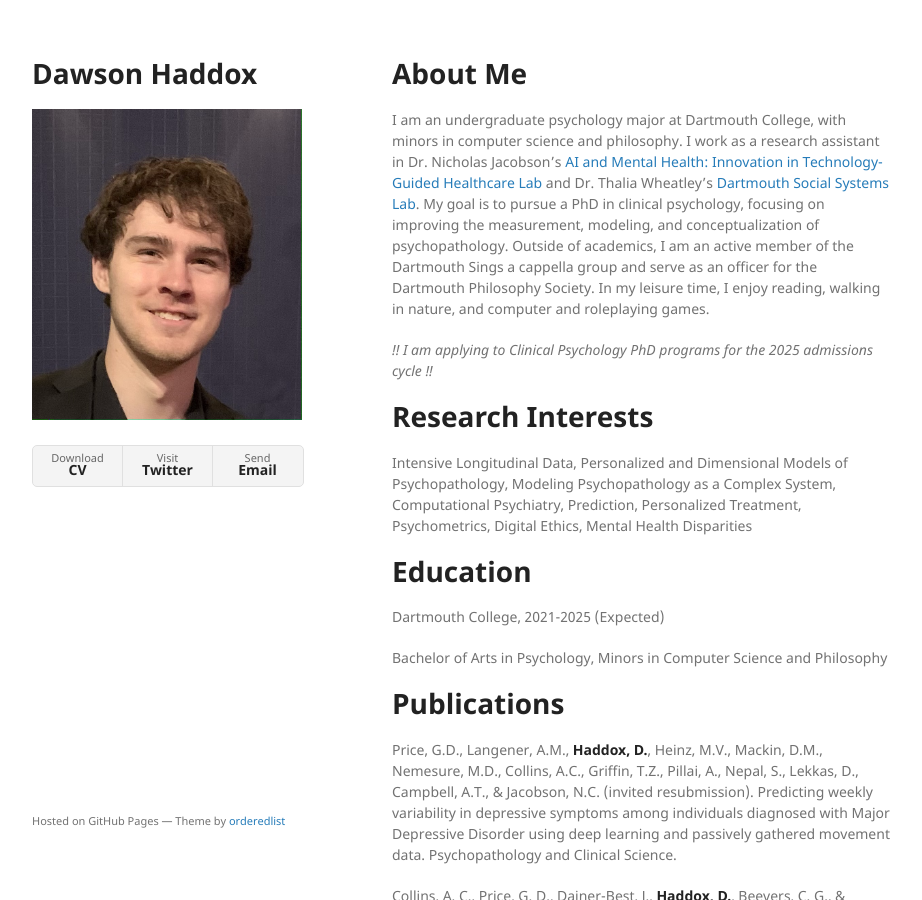
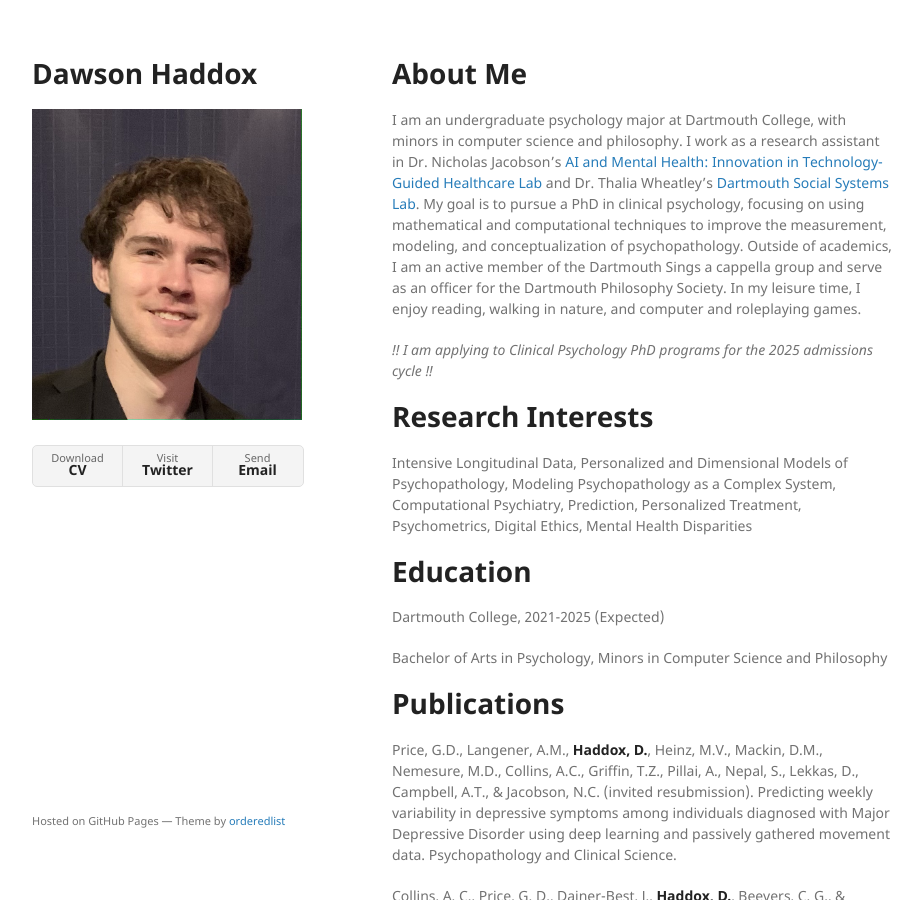
Before and after one commit to ddhaddox/ddhaddox.github.io, a Jekyll site: the page built from index.md, in a window 1280 px wide and 900 px high. Shown: the whole window, without its empty margins (178-1100 px from the left). Built offline with Jekyll 4.4.1, drawn with Linux system fonts in a browser that asks for light colours; our own code applies the rules of GitHub Pages for plain Markdown files.

Commit message:
Update index.md

```diff
--- a/index.md
+++ b/index.md
@@ -3,7 +3,7 @@
 ---
 
 # About Me
-I am an undergraduate psychology major at Dartmouth College, with minors in computer science and philosophy. I work as a research assistant in Dr. Nicholas Jacobson’s [AI and Mental Health: Innovation in Technology-Guided Healthcare Lab](https://geiselmed.dartmouth.edu/jacobsonlab/) and Dr. Thalia Wheatley’s [Dartmouth Social Systems Lab](http://www.wheatlab.com). My goal is to pursue a PhD in clinical psychology, focusing on improving the measurement, modeling, and conceptualization of psychopathology. Outside of academics, I am an active member of the Dartmouth Sings a cappella group and serve as an officer for the Dartmouth Philosophy Society. In my leisure time, I enjoy reading, walking in nature, and computer and roleplaying games.
+I am an undergraduate psychology major at Dartmouth College, with minors in computer science and philosophy. I work as a research assistant in Dr. Nicholas Jacobson’s [AI and Mental Health: Innovation in Technology-Guided Healthcare Lab](https://geiselmed.dartmouth.edu/jacobsonlab/) and Dr. Thalia Wheatley’s [Dartmouth Social Systems Lab](http://www.wheatlab.com). My goal is to pursue a PhD in clinical psychology, focusing on using mathematical and computational techniques to improve the measurement, modeling, and conceptualization of psychopathology. Outside of academics, I am an active member of the Dartmouth Sings a cappella group and serve as an officer for the Dartmouth Philosophy Society. In my leisure time, I enjoy reading, walking in nature, and computer and roleplaying games.
 
 *!! I am applying to Clinical Psychology PhD programs for the 2025 admissions cycle !!*
 
```
